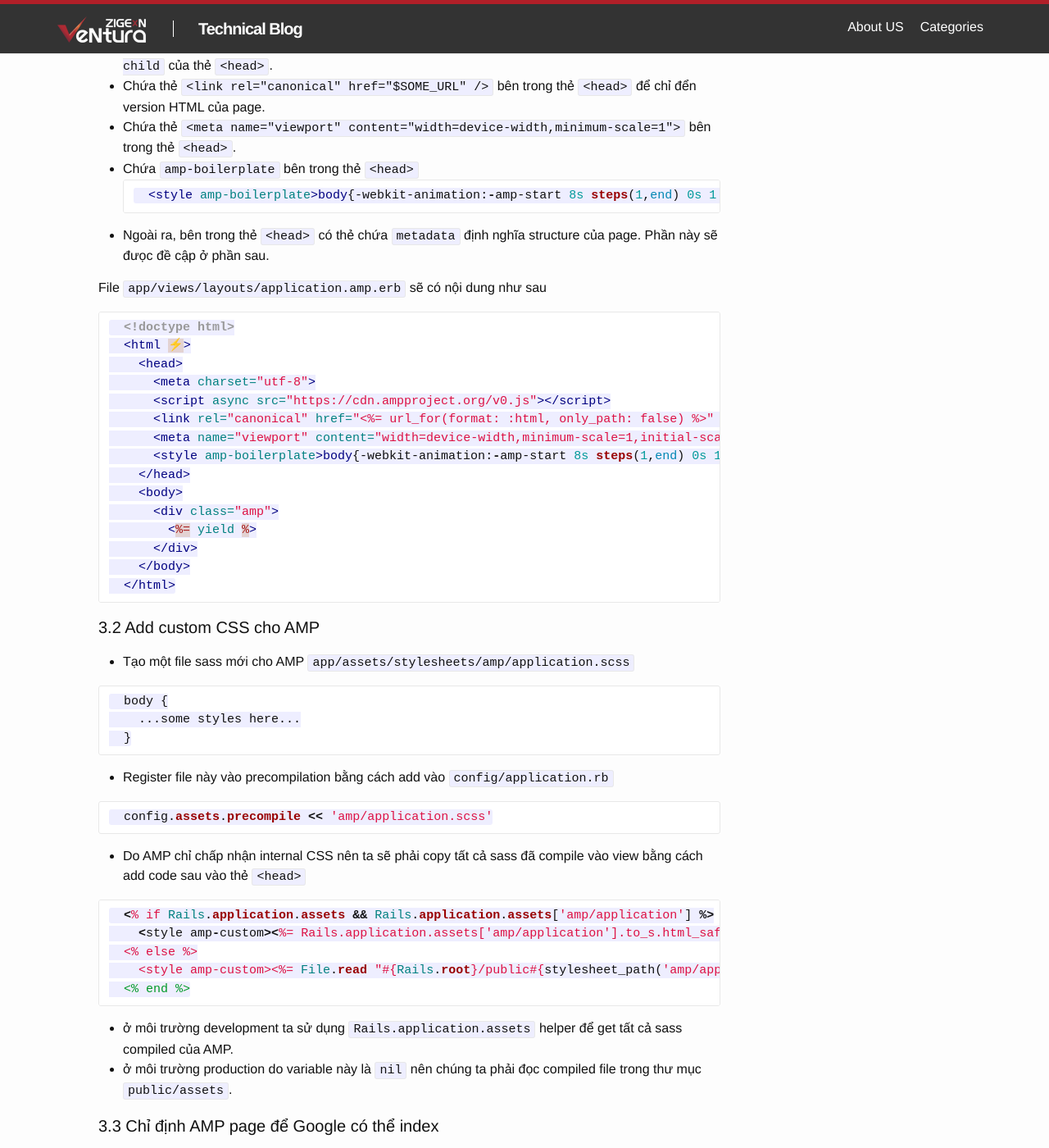
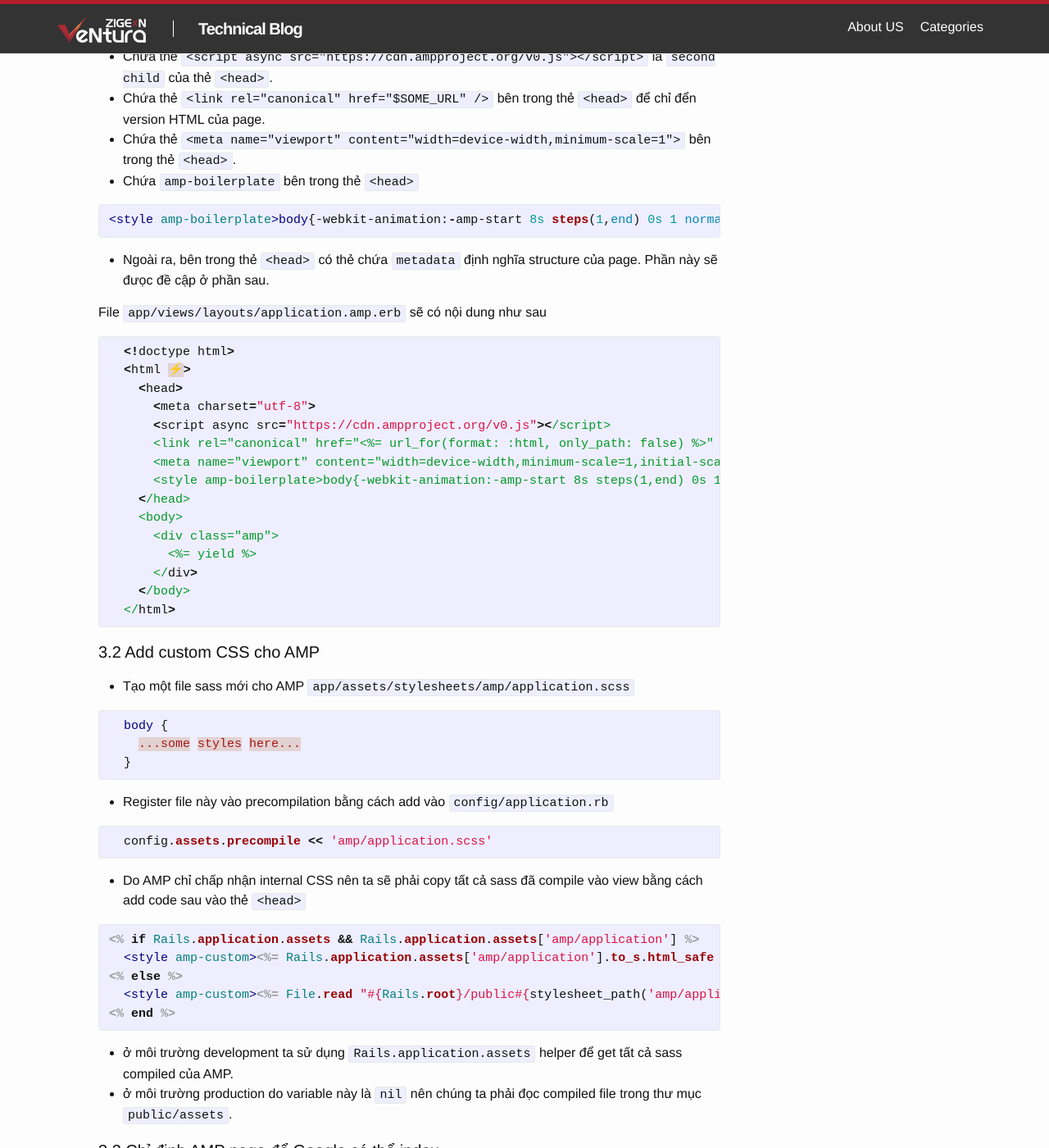
Before and after one commit to ZIGExN-VeNtura/ZIGExN-VeNtura.github.io, a Jekyll site: the page built from _posts/2017-05-27-apply-google-amp.md, in a window 1280 px wide and 1400 px high, scrolled down 3412 px. Shown: the whole window at 82% size. Built offline with Jekyll 4.4.1, drawn with Linux system fonts in a browser that asks for light colours.

Commit message:
fix style

````diff
--- a/_posts/2017-05-27-apply-google-amp.md
+++ b/_posts/2017-05-27-apply-google-amp.md
@@ -23,29 +23,34 @@ Tổng quan [Google AMP](https://www.ampproject.org/)
 ### TL;DR
 
 **CSS**
+
 - Không đưọc sử dụng inline CSS và external CSS.
 - Add internal CSS bằng thẻ `<style amp-custom></style>`.
 - Internal CSS không vượt quá 50KB.
 - Internal CSS không đưọc chứa `!important` `charset`.
 
 **JS**
+
 - Không được include bất cứ file hoặc đoạn js nào, nếu cần thì phải sử dụng các component của AMP
 - Chỉ đưọc include thẻ `<script>` với type là `application/ld+json`
 - Không cho phép chứa function `javascript` ví dụ: `href=javascript:;`
 - Không cho phép sử dụng `onclick`, có thể dùng `on` để thay thế. Cú pháp `eventName:targetId[.methodName[(arg1=value, arg2=value)]`
 
   Ví dụ:
-   ```html
-    <a on="tap:targetForm.hide">Click</a>
-    <form id="targetForm" on="submit.modal-id.show"></form>
-  ```
+
+{% highlight html %}
+<a on="tap:targetForm.hide">Click</a>
+<form id="targetForm" on="submit.modal-id.show"></form>
+{% endhighlight %}
+
 - Sử dụng `amp-lightbox` thay thế modal bootstrap.
 - Khi muốn toggle show/hide một đối tượng thì sử dụng `toggleVisibility`
 
   Ví dụ:
-  ```html
-    <button on="tap:targetForm.toggleVisibility">Toggle</button>
-  ```
+
+{% highlight html %}
+<button on="tap:targetForm.toggleVisibility">Toggle</button>
+{% endhighlight %}
 
   Lưu ý, để sử dụng đưọc `toggleVisibility` thì không được ẩn object bằng `display: none` nó sẽ ngăn cản AMP thay đổi trạng thái của đối tượng, sử dụng attribute `hidden` để thay thế.
 
@@ -56,18 +61,20 @@ Tổng quan [Google AMP](https://www.ampproject.org/)
 - Sử dụng `amp-img` thay cho thẻ `img`. Lưu ý, cần phải cung cấp `width` và `height`, nếu sử dụng responsive có thể thêm `layout="responsive"`
 - Sử dụng attribute `fallback` để load hình ảnh thay thế khi ảnh gốc bị lỗi hoặc load chậm
   Ví dụ:
-  ```html
-    <amp-img alt="Mountains"
-    width="550"
-    height="368"
-    src="images/mountains.webp">
-    <amp-img alt="Mountains"
-      fallback
-      width="550"
-      height="368"
-      src="images/mountains.jpg"></amp-img>
-    </amp-img>
-  ```
+
+{% highlight html %}
+<amp-img alt="Mountains"
+width="550"
+height="368"
+src="images/mountains.webp">
+<amp-img alt="Mountains"
+  fallback
+  width="550"
+  height="368"
+  src="images/mountains.jpg"></amp-img>
+</amp-img>
+{% endhighlight %}
+
 - Sử dụng `amp-iframe` thay thế cho `iframe`, `src` của `amp-iframe` phải là `https`.
 
 **Display dynamic data**
@@ -75,39 +82,42 @@ Tổng quan [Google AMP](https://www.ampproject.org/)
 
   Ví dụ: submit form bằng ajax và hiển thị kết quả trên modal
 
-  ```html
-    <form on="submit-success:targetLightbox, AMP.setState({ formResponse: event.response })">
-      <button type="submit">Submit</button>
-    </form>
+{% highlight html %}
+<form on="submit-success:targetLightbox, AMP.setState({ formResponse: event.response })">
+  <button type="submit">Submit</button>
+</form>
 
-    <amp-lightbox id="targetLightbox" layout="nodisplay">
-      <div class="lightbox">
-        <amp-img src="my-full-image.jpg" width=300 height=800 on="tap:my-lightbox.close">
-        <p [text]="formResponse.mesage"></p>
-        <p [text]="formResponse.status"></p>
-      </div>
-    </amp-lightbox>
-  ```
+<amp-lightbox id="targetLightbox" layout="nodisplay">
+  <div class="lightbox">
+    <amp-img src="my-full-image.jpg" width=300 height=800 on="tap:my-lightbox.close">
+    <p [text]="formResponse.mesage"></p>
+    <p [text]="formResponse.status"></p>
+  </div>
+</amp-lightbox>
+{% endhighlight %}
 
   Lưu ý: `amp-binding` là feature đang trong giai đoạn thử nghiệm [Experimental features](https://ư.ampproject.org/dóc/refernce/experimental) vì vậy cần phải enable feature này trên môi trường development bằng cách thực hiện lệnh
-    ```js
+
+{% highlight js %}
       AMP.toggleExperiment('experiment')
-    ```
+{% endhighlight %}
+
   trên `Chrome devtools console`.
 
   Nếu muốn sử dụng `amp-binding` trên môi trường Production thì cần phải đăng kí origin trials [Tại đây](https://dóc.google.com/a/google.com/forms/d/e/1FAIpQLSfGCAjUU4pDu84Sclw6wjGVDiFJhVr61pYTMehIt6ẽ4ửm1Q/viewform) sau khi đăng kí thành công chúng ta sẽ nhận đưọc 1 token, add token vào thẻ `<head>`
 
-  ```html
-    <meta name="amp-experiment-token" content="HfmyLgNLmblRg3Alqy164Vywr">
-  ```
+{% highlight html %}
+<meta name="amp-experiment-token" content="HfmyLgNLmblRg3Alqy164Vywr">
+{% endhighlight %}
 
 **Form**
 - Bắt buộc phải chứa attribute `target` bằng `_top` hoặc `_blank`
 - Sử dụng `amp-form` thay cho `form_tag`, lưu ý cần add thêm authenticate token của rails vào form
 
-  ```ruby
-    <%= hidden_field_tag :authenticity_token, form_authenticity_token -%>
-  ```
+{% highlight ruby %}
+<%= hidden_field_tag :authenticity_token, form_authenticity_token -%>
+{% endhighlight %}
+
 - Các events quan trọng `submit`, `submit-success`, `submit-error`
 
 **Others**
@@ -127,9 +137,9 @@ Tham khảo [CORS Security in AMP](https://github.com/ampproject/amphtml/blob/ma
 Ví dụ: Ta muốn `/products/abc` sẽ load view HTML chuẩn, còn `/products/abc.amp` sẽ load view của AMP
 Đầu tiên, tạo một mime type mới trong `config/initializers/mime_types.rb`
 
-```ruby
-  Mime::Type.register 'text/html', :amp
-```
+{% highlight ruby %}
+Mime::Type.register 'text/html', :amp
+{% endhighlight %}
 
 Tạo một layout mới cho AMP version tuân thủ theo các tiêu chuẩn của AMP
 
@@ -141,14 +151,16 @@ Tạo một layout mới cho AMP version tuân thủ theo các tiêu chuẩn c
 - Chứa thẻ `<link rel="canonical" href="$SOME_URL" />` bên trong thẻ `<head>` để chỉ đển version HTML của page.
 - Chứa thẻ `<meta name="viewport" content="width=device-width,minimum-scale=1">` bên trong thẻ `<head>`.
 - Chứa `amp-boilerplate` bên trong thẻ `<head>`
-  ```html
-    <style amp-boilerplate>body{-webkit-animation:-amp-start 8s steps(1,end) 0s 1 normal both;-moz-animation:-amp-start 8s steps(1,end) 0s 1 normal both;-ms-animation:-amp-start 8s steps(1,end) 0s 1 normal both;animation:-amp-start 8s steps(1,end) 0s 1 normal both}@-webkit-keyframes -amp-start{from{visibility:hidden}to{visibility:visible}}@-moz-keyframes -amp-start{from{visibility:hidden}to{visibility:visible}}@-ms-keyframes -amp-start{from{visibility:hidden}to{visibility:visible}}@-o-keyframes -amp-start{from{visibility:hidden}to{visibility:visible}}@keyframes -amp-start{from{visibility:hidden}to{visibility:visible}}</style><noscript><style amp-boilerplate>body{-webkit-animation:none;-moz-animation:none;-ms-animation:none;animation:none}</style></noscript>
-  ```
+
+{% highlight html %}
+<style amp-boilerplate>body{-webkit-animation:-amp-start 8s steps(1,end) 0s 1 normal both;-moz-animation:-amp-start 8s steps(1,end) 0s 1 normal both;-ms-animation:-amp-start 8s steps(1,end) 0s 1 normal both;animation:-amp-start 8s steps(1,end) 0s 1 normal both}@-webkit-keyframes -amp-start{from{visibility:hidden}to{visibility:visible}}@-moz-keyframes -amp-start{from{visibility:hidden}to{visibility:visible}}@-ms-keyframes -amp-start{from{visibility:hidden}to{visibility:visible}}@-o-keyframes -amp-start{from{visibility:hidden}to{visibility:visible}}@keyframes -amp-start{from{visibility:hidden}to{visibility:visible}}</style><noscript><style amp-boilerplate>body{-webkit-animation:none;-moz-animation:none;-ms-animation:none;animation:none}</style></noscript>
+{% endhighlight %}
+
 - Ngoài ra, bên trong thẻ `<head>` có thẻ chứa `metadata` định nghĩa structure của page. Phần này sẽ đưọc đề cập ở phần sau.
 
 File `app/views/layouts/application.amp.erb` sẽ có nội dung như sau
 
-```html
+{% highlight ruby %}
   <!doctype html>
   <html ⚡>
     <head>
@@ -164,32 +176,33 @@ File `app/views/layouts/application.amp.erb` sẽ có nội dung như sau
       </div>
     </body>
   </html>
-```
+{% endhighlight %}
 
 #### 3.2 Add custom CSS cho AMP
 
 - Tạo một file sass mới cho AMP `app/assets/stylesheets/amp/application.scss`
 
-```
+{% highlight css %}
   body {
     ...some styles here...
   }
-```
+{% endhighlight %}
+
 - Register file này vào precompilation bằng cách add vào `config/application.rb`
 
-```ruby
+{% highlight ruby %}
   config.assets.precompile << 'amp/application.scss'
-```
+{% endhighlight %}
 
 - Do AMP chỉ chấp nhận internal CSS nên ta sẽ phải copy tất cả sass đã compile vào view bằng cách add code sau vào thẻ `<head>`
 
-```ruby
-  <% if Rails.application.assets && Rails.application.assets['amp/application'] %>
-    <style amp-custom><%= Rails.application.assets['amp/application'].to_s.html_safe %></style>
-  <% else %>
-    <style amp-custom><%= File.read "#{Rails.root}/public#{stylesheet_path('amp/application', host: nil)}" %></style>
-  <% end %>
-```
+{% highlight erb %}
+<% if Rails.application.assets && Rails.application.assets['amp/application'] %>
+  <style amp-custom><%= Rails.application.assets['amp/application'].to_s.html_safe %></style>
+<% else %>
+  <style amp-custom><%= File.read "#{Rails.root}/public#{stylesheet_path('amp/application', host: nil)}" %></style>
+<% end %>
+{% endhighlight %}
 
 - ở môi trường development ta sử dụng `Rails.application.assets` helper để get tất cả sass compiled của AMP.
 - ở môi trường production do variable này là `nil` nên chúng ta phải đọc compiled file trong thư mục `public/assets`.
@@ -198,12 +211,12 @@ File `app/views/layouts/application.amp.erb` sẽ có nội dung như sau
 - Sau khi hoàn thành page AMP chúng ta cần phải giúp Google bot tìm thấy và index chúng bằng cách gắn các thẻ `<link rel="canonical">`
 - Gắn vào layout của page AMP link đến page format html
 
-```ruby
+{% highlight ruby %}
   <link rel="canonical" href="<%= url_for(format: :html, only_path: false) %>" >
-```
+{% endhighlight %}
 
 - ở layout non-AMP link đến page AMP
 
-```ruby
+{% highlight ruby %}
   <link rel="amphtml" href="<%= url_for(format: :amp, only_path: false) %>" >
-```
+{% endhighlight %}
````
